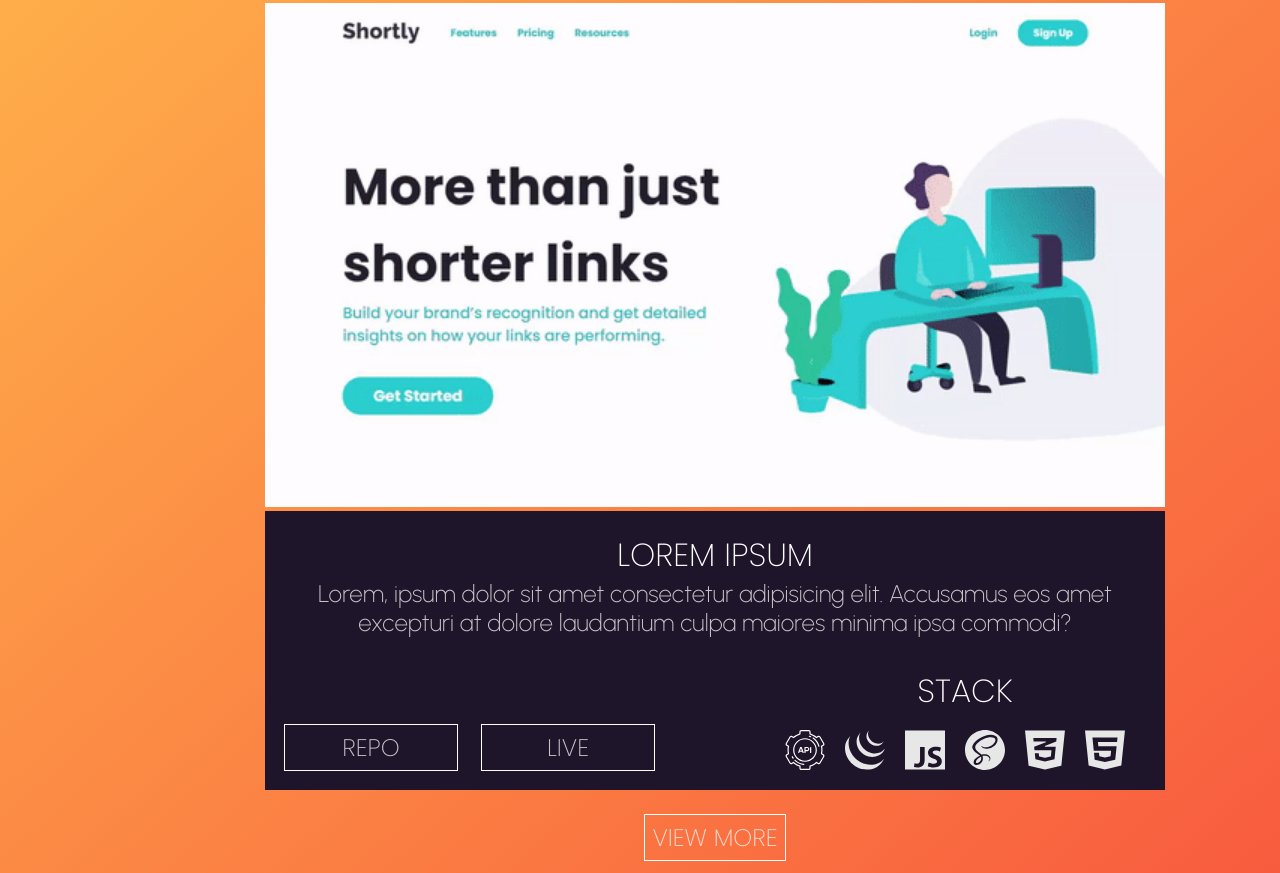
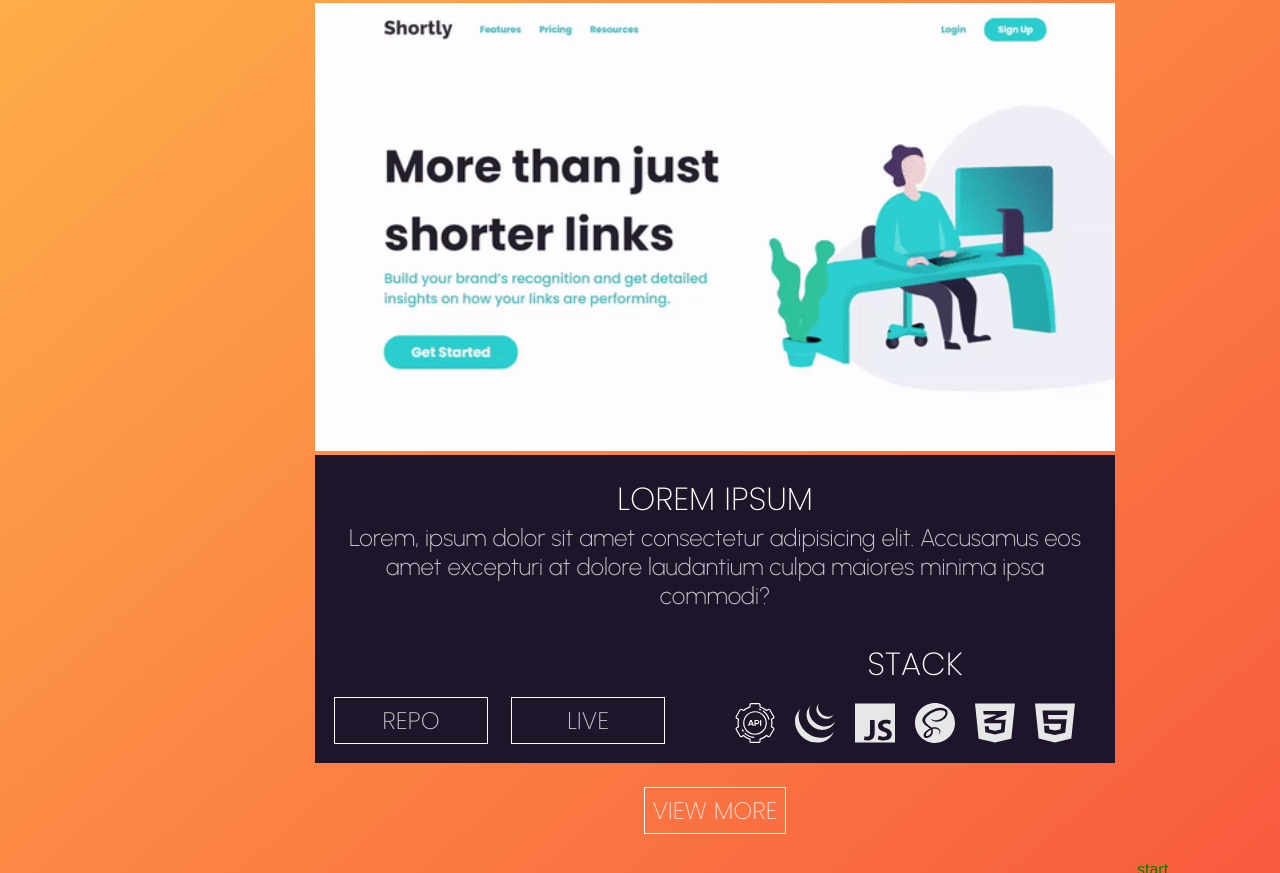
Before and after one commit to rickypoolay/My-Portfolio-v1.0-, a plain HTML site: page index.html in a window 1280 px wide. Shown: the part 1927-2800 px from the top of the page. Drawn offline with nearby package versions, Linux system fonts and the light colour scheme.

Commit message:
Minor Changes and fixes

```diff
--- a/index.js
+++ b/index.js
@@ -1,6 +1,4 @@
 $(function () {
-
-    console.log(window.x);
 
     //Installing Gsap Plugins //
     gsap.registerPlugin(ScrollTrigger);
@@ -82,12 +80,13 @@ $(function () {
             trigger: `#${sectionID}`,
             start:"top center",
             end:"bottom center",
-            onEnter: () => { scrollChangeNavText(`.nav-${sectionID}`) },
+            onEnter: () => {
+            scrollChangeNavText(`.nav-${sectionID}`)
+            },
             onEnterBack: () => {
-            scrollChangeNavText(`.nav-${sectionID}`)
-            scrollChangeNavText(`.mobile-links .nav-${sectionID}`)
+            scrollChangeNavText(`.nav-${sectionID}`);
             },
-            // markers: true,
+            markers: true,
         })
     });
 
--- a/style.scss
+++ b/style.scss
@@ -383,7 +383,7 @@ header {
 
     .projects-container {
         margin-block: 25px;
-        max-width: 900px;
+        max-width: 800px;
     }
 
     .project {
```
Also changed, not shown: css/style.css.
